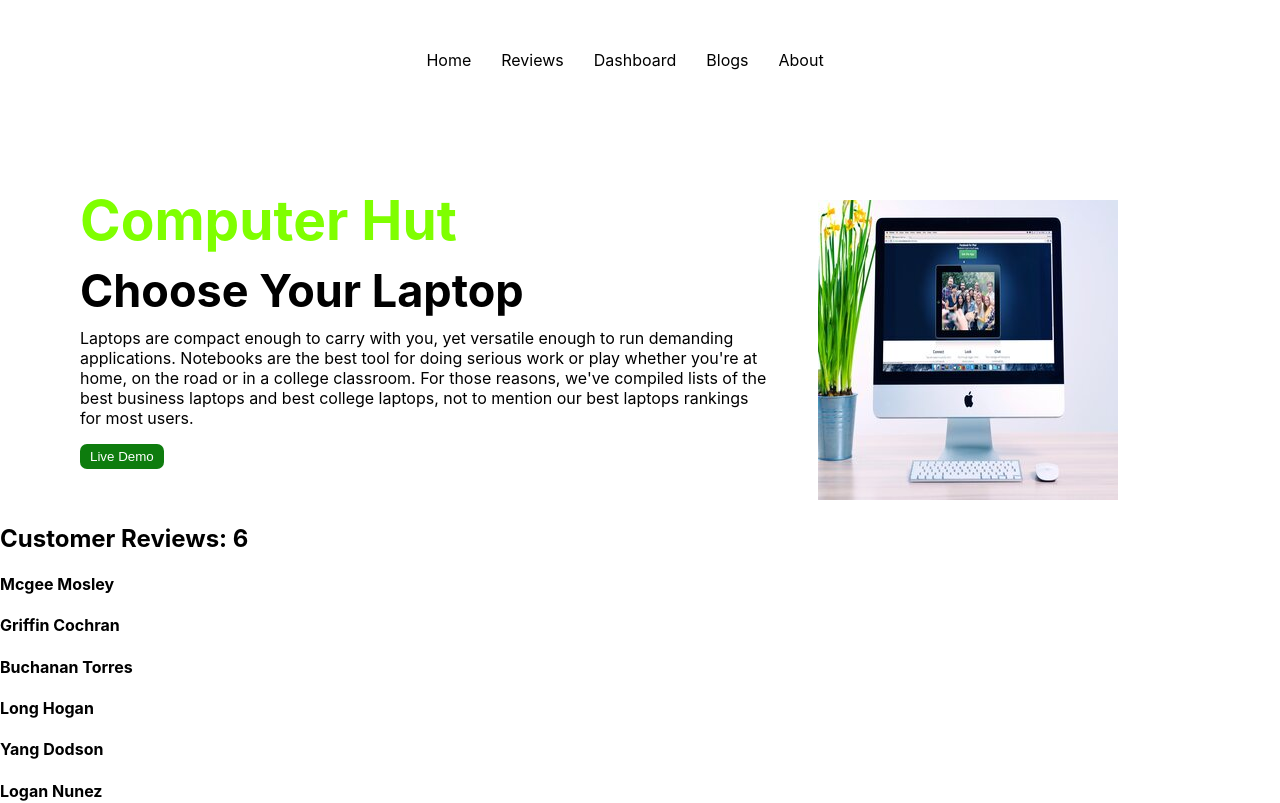
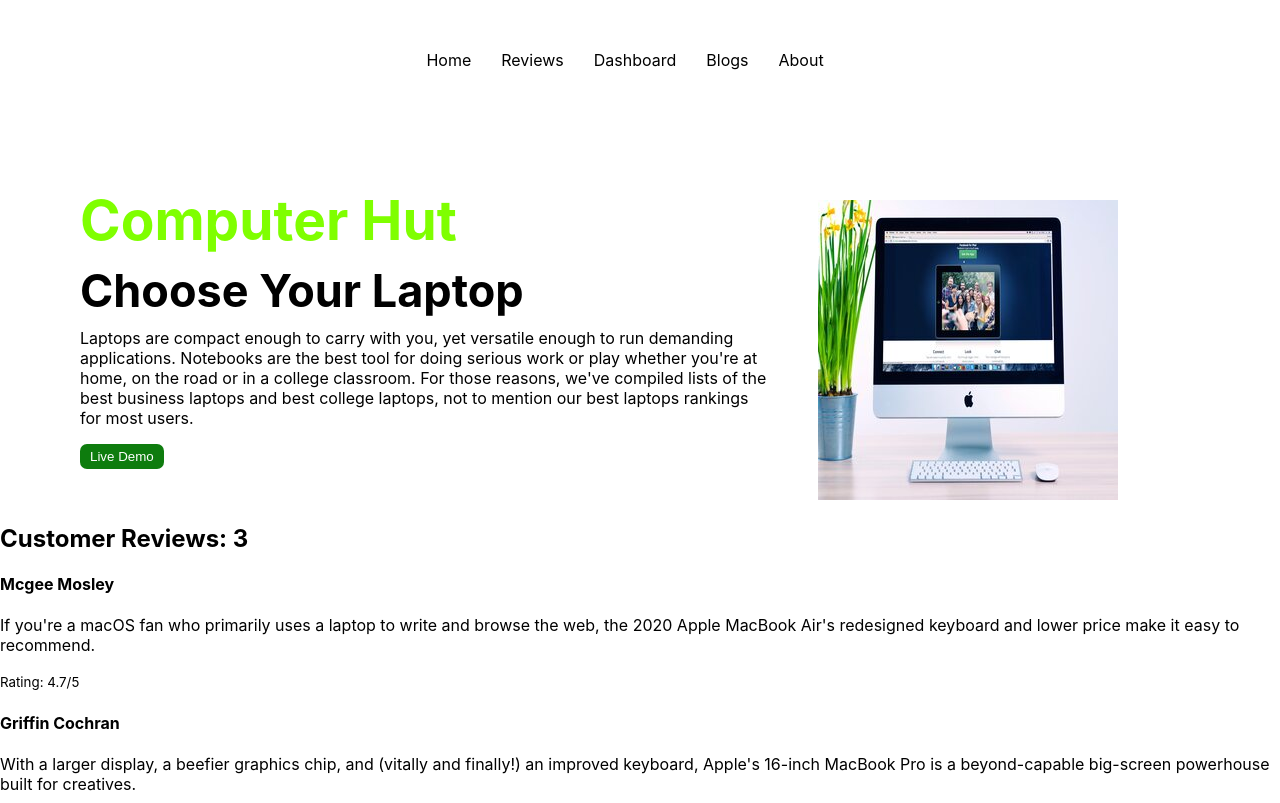
Before and after one commit to ariful892/Computer-hut, a React (Create React App) app: page / in a window 1280 px wide. Shown: the top 803 px of the page. Built offline with nearby package versions, Linux system fonts and the light colour scheme.

Commit message:
home review part added

```diff
--- a/public/reviews.json
+++ b/public/reviews.json
@@ -2,36 +2,42 @@
     {
         "id": "624aacedb5c0a4b4c3125a47",
         "name": "Mcgee Mosley",
+        "userReview": "If you're a macOS fan who primarily uses a laptop to write and browse the web, the 2020 Apple MacBook Air's redesigned keyboard and lower price make it easy to recommend.",
         "rating": 4.7,
         "picture": "http://placehold.it/32x32"
     },
     {
         "id": "624aaced00c529bf4a18cbc9",
         "name": "Griffin Cochran",
+        "userReview": "With a larger display, a beefier graphics chip, and (vitally and finally!) an improved keyboard, Apple's 16-inch MacBook Pro is a beyond-capable big-screen powerhouse built for creatives.",
         "rating": 2.6,
         "picture": "http://placehold.it/32x32"
     },
     {
         "id": "624aacedb7a50b39464877d1",
         "name": "Buchanan Torres",
+        "userReview": "The 13-inch MacBook Pro is Apple's best ultraportable laptop, thanks to stylish looks, an excellent touchpad, and long battery life.",
         "rating": 3,
         "picture": "http://placehold.it/32x32"
     },
     {
         "id": "624aaced50c178281a4625d1",
         "name": "Long Hogan",
+        "userReview": "The 2019 edition of Apple's MacBook Air is cheaper and has a slightly richer feature set than its solid predecessor, making it a decent ultraportable for buyers who won't perform many resource-intensive computing tasks.",
         "rating": 2.1,
         "picture": "http://placehold.it/32x32"
     },
     {
         "id": "624aacedb4af3fefd830f27b",
         "name": "Yang Dodson",
+        "userReview": "Though no speedster, the refreshed MacBook Air finally gets a Retina Display and updated components, making it a sleek ultraportable laptop worthy of its pioneering predecessor's name.",
         "rating": 5,
         "picture": "http://placehold.it/32x32"
     },
     {
         "id": "624aaced5af62baab70f312c",
         "name": "Logan Nunez",
+        "userReview": "With the addition of an Intel Core i9 processor, the sleek 15-inch MacBook Pro is now one of the most powerful desktop-replacement laptops you can buy, making it an excellent choice for well-heeled, on-the-go creative pros.",
         "rating": 2.8,
         "picture": "http://placehold.it/32x32"
     }
--- a/src/components/Home/Home.js
+++ b/src/components/Home/Home.js
@@ -12,7 +12,7 @@
 
     const slicedReviews = [...reviews.slice(0, 3)];
 
-    console.log(reviews);
+    console.log(slicedReviews);
 
     return (
         <div className='home'>
@@ -28,9 +28,9 @@
                 </div>
             </div>
             <div className="product-review">
-                <h2 >Customer Reviews: {reviews.length}</h2>
+                <h2 >Customer Reviews: {slicedReviews.length}</h2>
                 {
-                    reviews.map(review => <Review
+                    slicedReviews.map(review => <Review
                         key={review.id}
                         review={review}
                     ></Review>)
--- a/src/components/Review/Review.js
+++ b/src/components/Review/Review.js
@@ -1,10 +1,12 @@
 import React from 'react';
 
 const Review = ({ review }) => {
-    const { name, rating } = review;
+    const { name, userReview, rating } = review;
     return (
         <div>
             <h4>{name}</h4>
+            <p>{userReview}</p>
+            <p><small>Rating: {rating}/5</small></p>
         </div>
     );
 };
```
